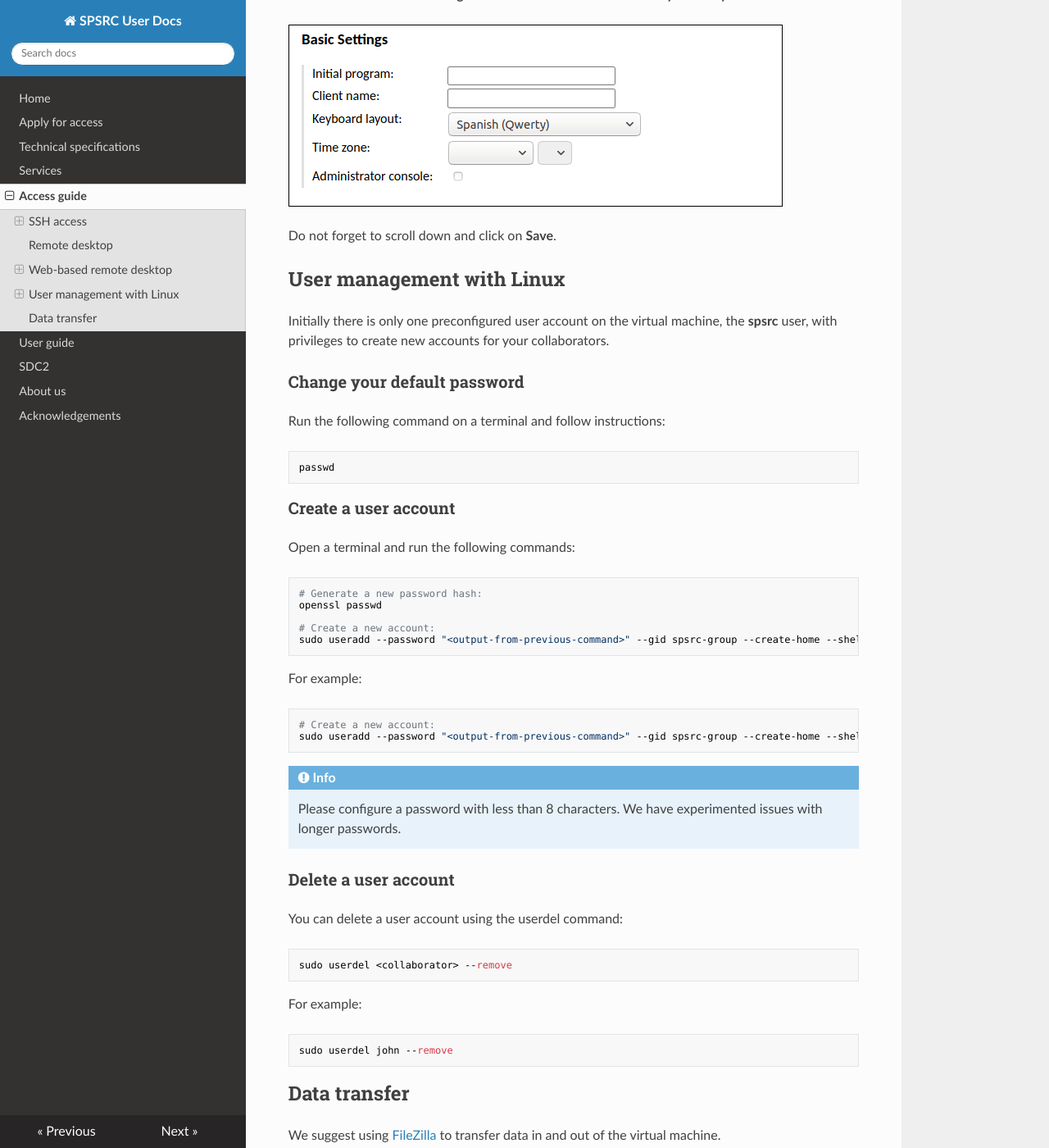
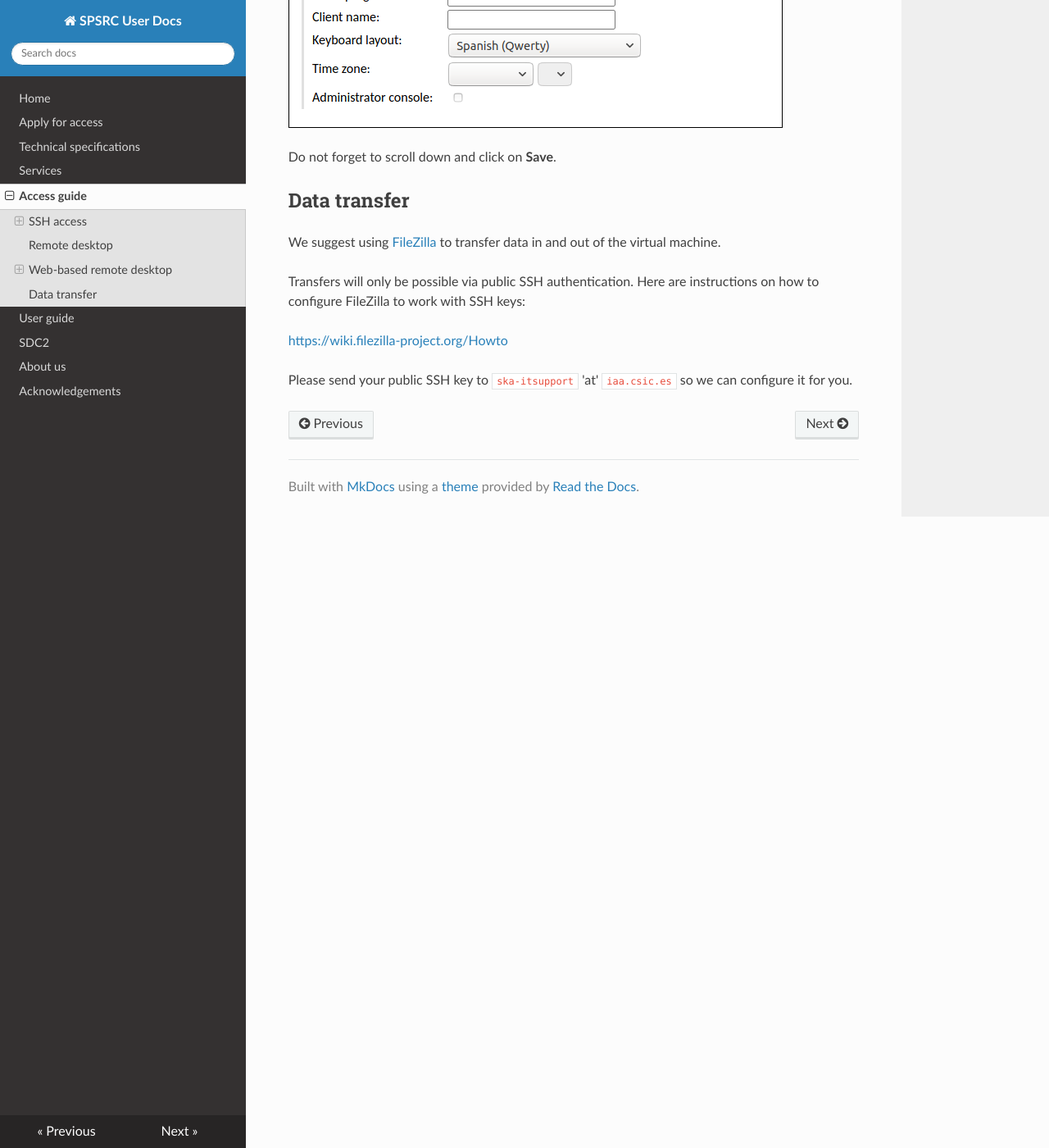
Before and after one commit to espsrc/spsrc_user_docs, an MkDocs documentation site: the page built from docs/access_guide.md, in a window 1280 px wide and 1400 px high, scrolled down 8369 px. Shown: the whole window at 82% size. Built offline with MkDocs 1.6.1, drawn with Linux system fonts in a browser that asks for light colours; nearby versions of some CDN libraries; some of the changed text lies outside the part shown.

Commit message:
Update access_guide.md

````diff
--- a/docs/access_guide.md
+++ b/docs/access_guide.md
@@ -93,11 +93,13 @@ public key to ``ska-itsupport`` 'at' ``iaa.csic.es`` and we will configure SSH a
 
 It is possible to access to you virtual machine through a remote desktop.
 
-- Install an RDP client on your computer. If you use Mac you can download Microsoft Remote Desktop, for Linux, you can use Remmina
-- Indicate in Host/Server
+- Install an RDP client on your computer. If you use Mac you can download <a href="https://apps.apple.com/us/app/microsoft-remote-desktop/id1295203466">Microsoft Remote Desktop</a>, for Linux, you can use <a href="https://remmina.org/">Remmina</a>
+- Indicate in Host/Server and port 18020
+<BR>
 <img width="467" alt="image" src="https://user-images.githubusercontent.com/22152978/135614180-06d080d2-377d-4e78-a94c-f0200daf02da.png">
 
 - You can add your Linux credentials to the connection configuration. If you leave them empty, you will be requested to enter them when you start the connection
+<BR>
 <img width="434" alt="image" src="https://user-images.githubusercontent.com/22152978/135613755-f41ef2df-9dcd-4dc7-b898-4d34764e0063.png">
 
 ## Web-based remote desktop
@@ -181,48 +183,6 @@ Now look for the **Basic Settings** section and choose the correct **keyboard la
 
 Do not forget to scroll down and click on **Save**.
 
-## User management with Linux
-
-Initially there is only one preconfigured user account on the virtual machine, the **spsrc** user,
-with privileges to create new accounts for your collaborators.
-
-### Change your default password
-
-Run the following command on a terminal and follow instructions:
-```
-passwd
-```
-
-### Create a user account
-
-Open a terminal and run the following commands:
-```
-# Generate a new password hash:
-openssl passwd
-
-# Create a new account:
-sudo useradd --password "<output-from-previous-command>" --gid spsrc-group --create-home --shell /bin/bash <collaborator>
-```
-For example:
-```
-# Create a new account:
-sudo useradd --password "<output-from-previous-command>" --gid spsrc-group --create-home --shell /bin/bash john
-```
-
-!!! info
-    Please configure a password with less than 8 characters. We have experimented issues with longer passwords.
-
-### Delete a user account
-
-You can delete a user account using the userdel command:
-```
-sudo userdel <collaborator> --remove
-```
-For example:
-```
-sudo userdel john --remove
-```
-
 ## Data transfer
 
 We suggest using [FileZilla](https://filezilla-project.org/download.php?type=client) to transfer data
````
